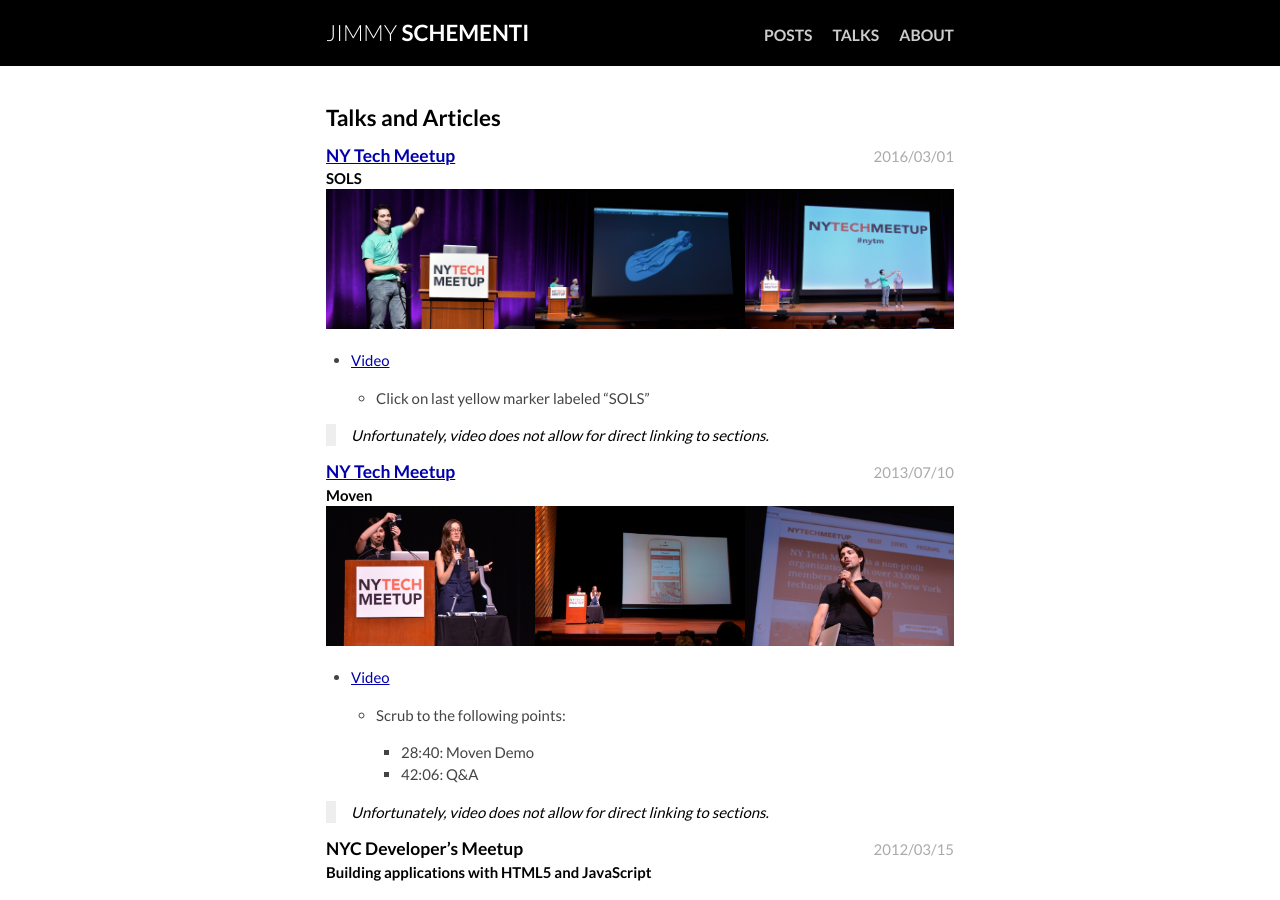
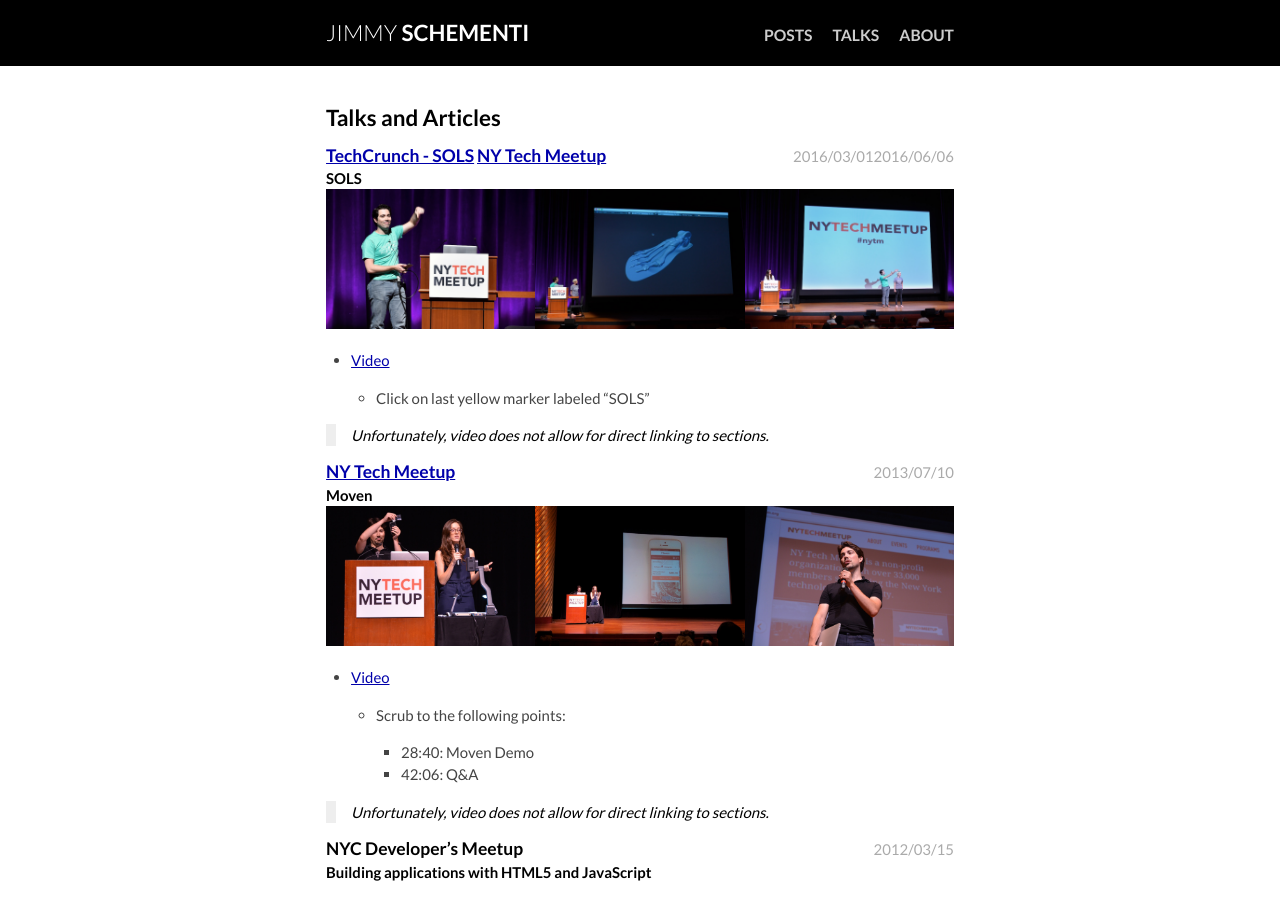
Before and after one commit to jschementi/jschementi.github.io, a Jekyll site: the page built from talks/index.md, in a window 1280 px wide and 900 px high. Built offline with Jekyll 4.4.1, drawn with Linux system fonts in a browser that asks for light colours; Markdown is read by kramdown in place of the engine named in the settings.

Commit message:
Add TechCrunch article

```diff
--- a/talks/index.md
+++ b/talks/index.md
@@ -33,6 +33,11 @@ h3 + .date {
 </style>
 
 <p></p>
+
+### [TechCrunch - SOLS](https://techcrunch.com/2016/06/06/sols/)
+<div class="date">
+  2016/06/06
+</div>
 
 ### [NY Tech Meetup](https://nytm.org/)
 <div class="date">
```
